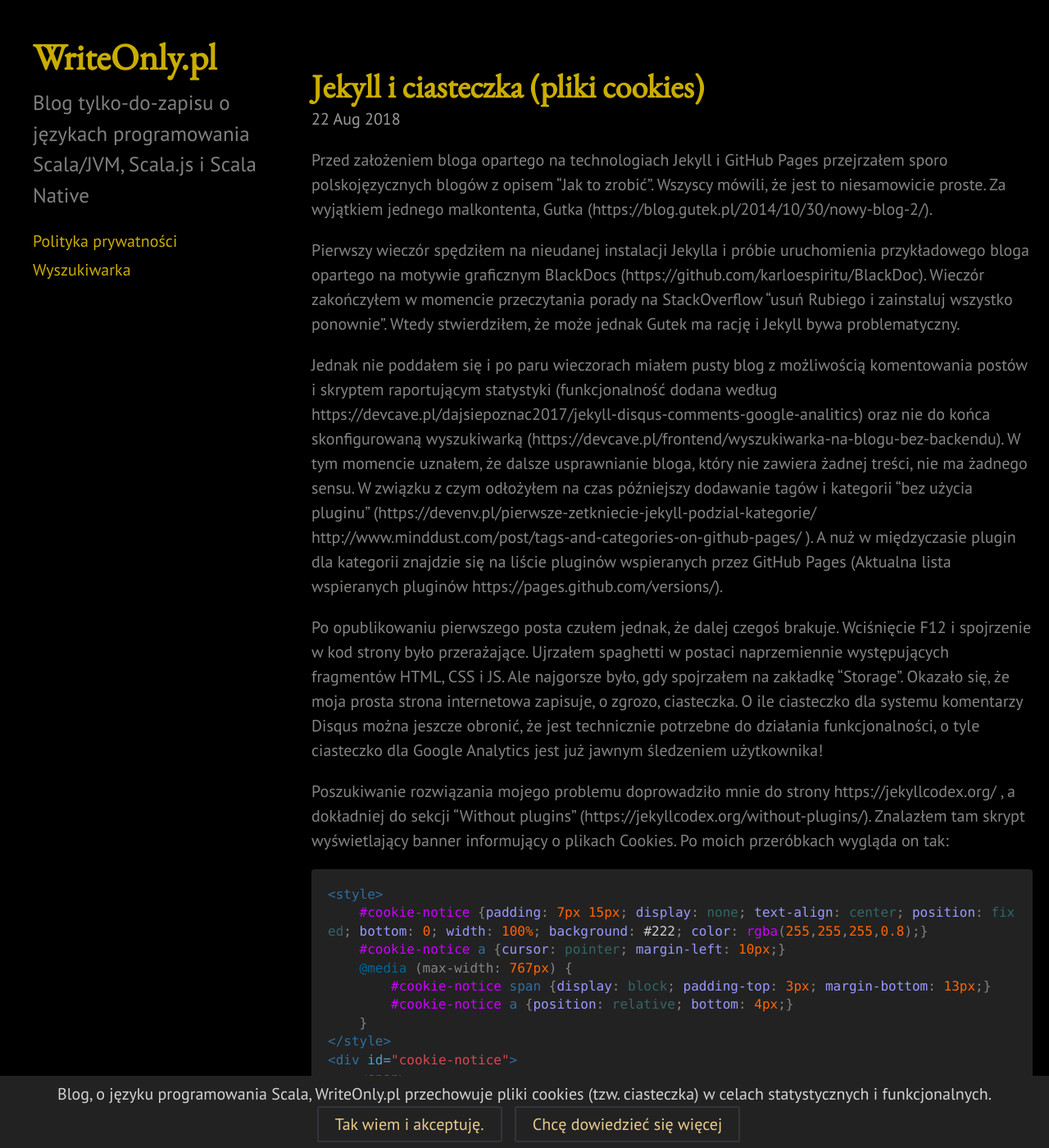
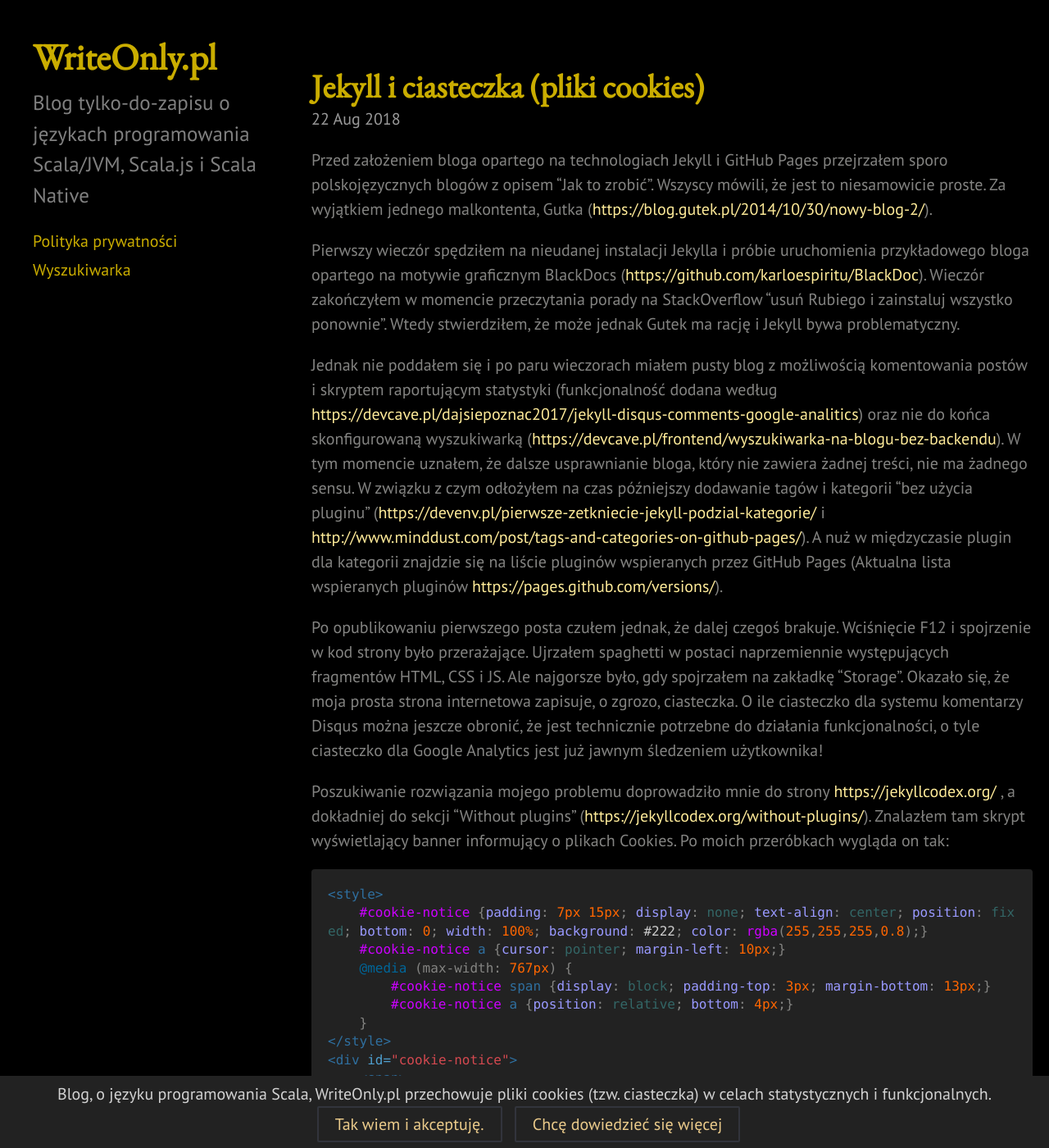
Before and after one commit to kamil-adam/kamil-adam-old, a Jekyll site: the page built from _posts/2018-08-22-jekyll-i-ciasteczka-pliki-cookies.md, in a window 1280 px wide and 1400 px high. Shown: the whole window at 82% size. Built offline with Jekyll 4.4.1, drawn with Linux system fonts in a browser that asks for light colours; comment, search, counter and statistics services are not loaded; part of the change alters nothing that is shown; some of the changed text lies outside the part shown.

Commit message:
fix links

````diff
--- a/_posts/2018-08-22-jekyll-i-ciasteczka-pliki-cookies.md
+++ b/_posts/2018-08-22-jekyll-i-ciasteczka-pliki-cookies.md
@@ -8,19 +8,32 @@ comments: true
 toc:      true
 ---
 
-Przed założeniem bloga opartego na technologiach Jekyll i GitHub Pages przejrzałem sporo polskojęzycznych blogów z opisem “Jak to zrobić”. Wszyscy mówili, że jest to niesamowicie proste. Za wyjątkiem jednego malkontenta, Gutka (https://blog.gutek.pl/2014/10/30/nowy-blog-2/).
+Przed założeniem bloga opartego na technologiach Jekyll i GitHub Pages przejrzałem sporo polskojęzycznych blogów z opisem “Jak to zrobić”.
+Wszyscy mówili, że jest to niesamowicie proste.
+Za wyjątkiem jednego malkontenta, Gutka (<https://blog.gutek.pl/2014/10/30/nowy-blog-2/>).
 
-Pierwszy wieczór spędziłem na nieudanej instalacji Jekylla i próbie uruchomienia przykładowego bloga opartego na motywie graficznym BlackDocs (https://github.com/karloespiritu/BlackDoc). Wieczór zakończyłem w momencie przeczytania porady na StackOverflow “usuń Rubiego i zainstaluj wszystko ponownie”. Wtedy stwierdziłem, że może jednak Gutek ma rację i Jekyll bywa problematyczny.
+Pierwszy wieczór spędziłem na nieudanej instalacji Jekylla i próbie uruchomienia przykładowego bloga opartego na motywie graficznym BlackDocs (<https://github.com/karloespiritu/BlackDoc>).
+Wieczór zakończyłem w momencie przeczytania porady na StackOverflow “usuń Rubiego i zainstaluj wszystko ponownie”.
+Wtedy stwierdziłem, że może jednak Gutek ma rację i Jekyll bywa problematyczny.
 
-Jednak nie poddałem się i po paru wieczorach miałem pusty blog z możliwością komentowania postów i skryptem raportującym statystyki (funkcjonalność dodana według
-https://devcave.pl/dajsiepoznac2017/jekyll-disqus-comments-google-analitics) oraz nie do końca skonfigurowaną wyszukiwarką (https://devcave.pl/frontend/wyszukiwarka-na-blogu-bez-backendu).
-W tym momencie uznałem, że dalsze usprawnianie bloga, który nie zawiera żadnej treści, nie ma żadnego sensu. W związku z czym odłożyłem na czas późniejszy dodawanie tagów i kategorii “bez użycia pluginu” (https://devenv.pl/pierwsze-zetkniecie-jekyll-podzial-kategorie/
-http://www.minddust.com/post/tags-and-categories-on-github-pages/
-). A nuż w międzyczasie plugin dla kategorii znajdzie się na liście pluginów wspieranych przez GitHub Pages (Aktualna lista wspieranych pluginów https://pages.github.com/versions/).
+Jednak nie poddałem się i po paru wieczorach miałem pusty blog z możliwością komentowania postów i skryptem raportującym statystyki
+(funkcjonalność dodana według <https://devcave.pl/dajsiepoznac2017/jekyll-disqus-comments-google-analitics>)
+oraz nie do końca skonfigurowaną wyszukiwarką (<https://devcave.pl/frontend/wyszukiwarka-na-blogu-bez-backendu>).
+W tym momencie uznałem, że dalsze usprawnianie bloga, który nie zawiera żadnej treści, nie ma żadnego sensu.
+W związku z czym odłożyłem na czas późniejszy dodawanie tagów i kategorii “bez użycia pluginu”
+(<https://devenv.pl/pierwsze-zetkniecie-jekyll-podzial-kategorie/> i <http://www.minddust.com/post/tags-and-categories-on-github-pages/>).
+A nuż w międzyczasie plugin dla kategorii znajdzie się na liście pluginów wspieranych przez GitHub Pages
+(Aktualna lista wspieranych pluginów <https://pages.github.com/versions/>).
 
-Po opublikowaniu pierwszego posta czułem jednak, że dalej czegoś brakuje. Wciśnięcie F12 i spojrzenie w kod strony było przerażające. Ujrzałem spaghetti w postaci naprzemiennie występujących fragmentów HTML, CSS i JS. Ale najgorsze było, gdy spojrzałem na zakładkę “Storage”. Okazało się, że moja prosta strona internetowa zapisuje, o zgrozo,  ciasteczka. O ile ciasteczko dla systemu komentarzy Disqus można jeszcze obronić, że jest technicznie potrzebne do działania funkcjonalności, o tyle ciasteczko dla Google Analytics jest już jawnym śledzeniem użytkownika!
+Po opublikowaniu pierwszego posta czułem jednak, że dalej czegoś brakuje. Wciśnięcie F12 i spojrzenie w kod strony było przerażające.
+Ujrzałem spaghetti w postaci naprzemiennie występujących fragmentów HTML, CSS i JS.
+Ale najgorsze było, gdy spojrzałem na zakładkę “Storage”.
+Okazało się, że moja prosta strona internetowa zapisuje, o zgrozo, ciasteczka.
+O ile ciasteczko dla systemu komentarzy Disqus można jeszcze obronić, że jest technicznie potrzebne do działania funkcjonalności,
+o tyle ciasteczko dla Google Analytics jest już jawnym śledzeniem użytkownika!
 
-Poszukiwanie rozwiązania mojego problemu doprowadziło mnie do strony https://jekyllcodex.org/ , a dokładniej do sekcji “Without plugins” (https://jekyllcodex.org/without-plugins/). Znalazłem tam skrypt wyświetlający banner informujący o plikach Cookies. Po moich przeróbkach wygląda on tak:
+Poszukiwanie rozwiązania mojego problemu doprowadziło mnie do strony <https://jekyllcodex.org/> , a dokładniej do sekcji “Without plugins” (<https://jekyllcodex.org/without-plugins/>).
+Znalazłem tam skrypt wyświetlający banner informujący o plikach Cookies. Po moich przeróbkach wygląda on tak:
 
 ```html
 <style>
@@ -76,6 +89,6 @@ Poszukiwanie rozwiązania mojego problemu doprowadziło mnie do strony https://j
 
 ```
 
-Czuję, że na stronie https://jekyllcodex.org/ spędzę więcej czasu  z czego wynikają dwie smutne informacje:
+Czuję, że na stronie <https://jekyllcodex.org/> spędzę więcej czasu  z czego wynikają dwie smutne informacje:
 * później zacznę pisać o Scali
 * istnieje niebezpieczeństwo, że nauczę się jQuery
````
